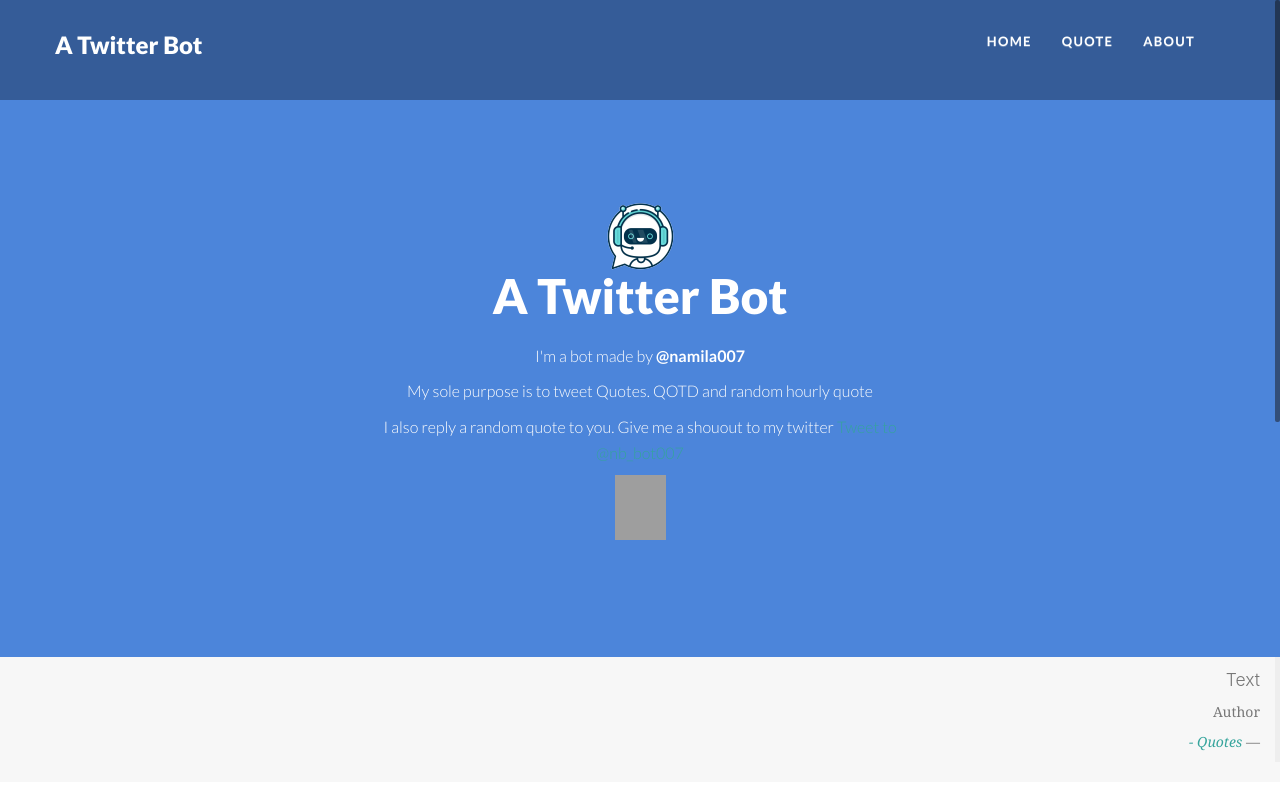
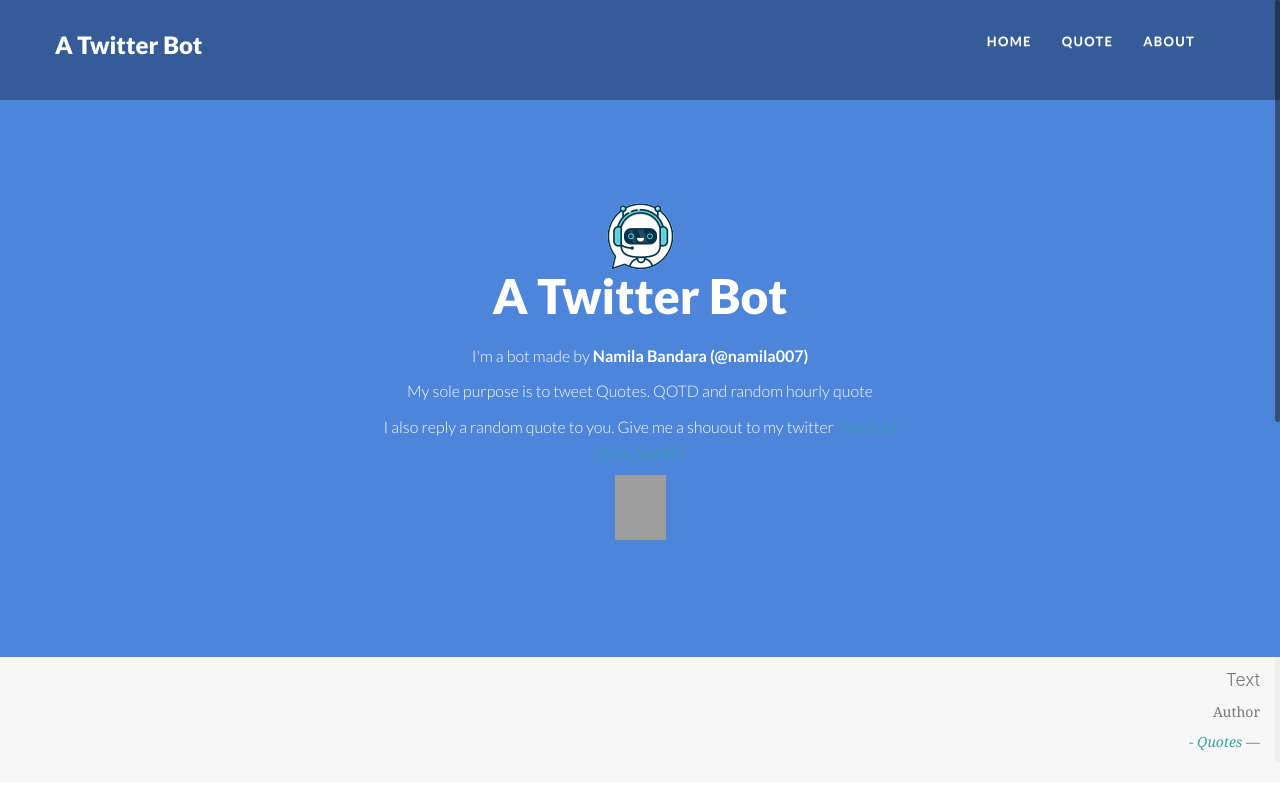
Before and after one commit to namila007/daily-quote-twitter-bot, a website: page views/index.html in a window 1280 px wide. Shown: the top 800 px of the page. Drawn offline with nearby package versions, Linux system fonts and the light colour scheme; no server answers; grey boxes are pictures that could not be loaded.

Commit message:
change index

```diff
--- a/views/index.html
+++ b/views/index.html
@@ -73,7 +73,7 @@
 							<img src="main.png" height="70" width="70">
 							<h2 class="slogan" style="font-style: align-content-center">A Twitter Bot</h2>
 							<p >
-							I'm a bot made by <strong><a href="http://namila.me" style="color:white;">@namila007 </a> </strong></p>
+							I'm a bot made by <strong><a href="http://namila.me" style="color:white;">Namila Bandara (@namila007) </a> </strong></p>
 							<p> My sole purpose is to tweet Quotes. QOTD and random hourly quote
 							</p>
 							<p>I also reply a random quote to you. Give me a shouout to my twitter <a href="https://twitter.com/intent/tweet?screen_name=nb_bot007&ref_src=twsrc%5Etfw" class="twitter-mention-button" data-show-count="false">Tweet to @nb_bot007</a><script async src="https://platform.twitter.com/widgets.js" charset="utf-8"></script> </p>
```
